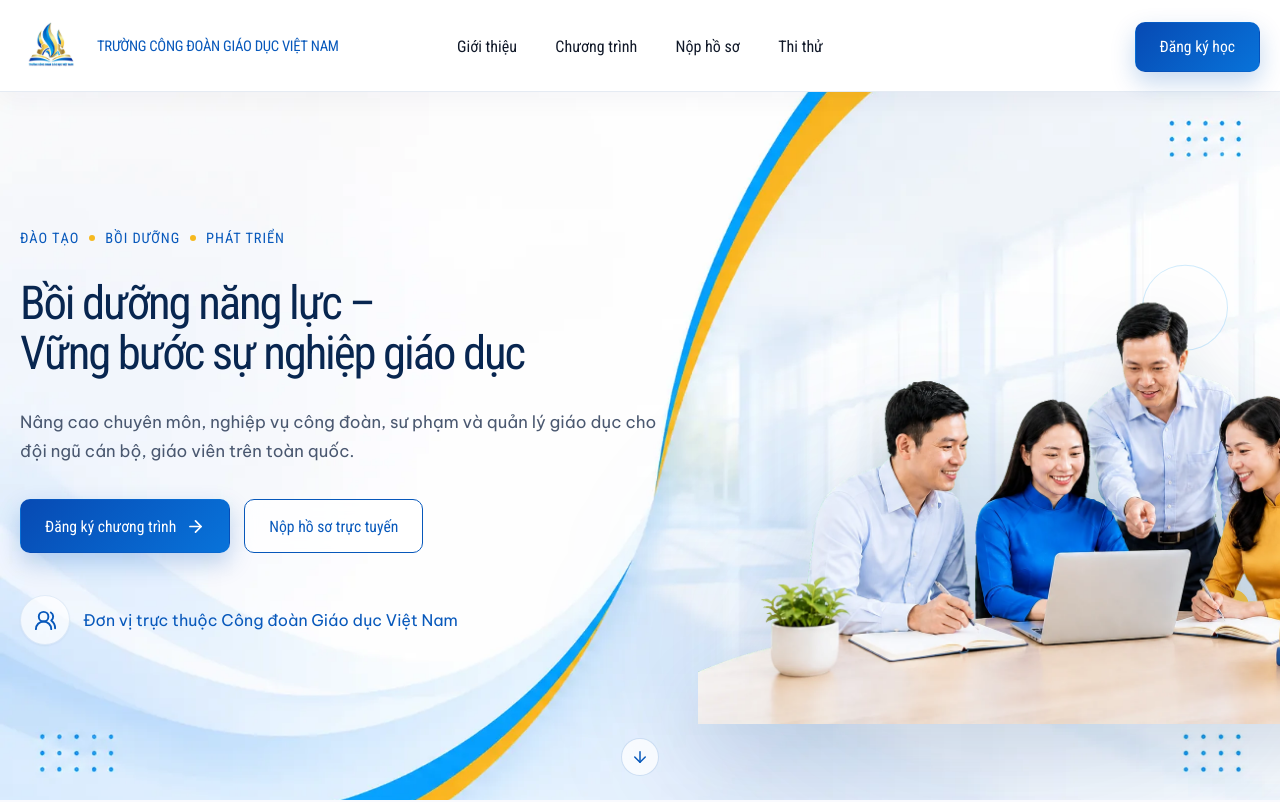
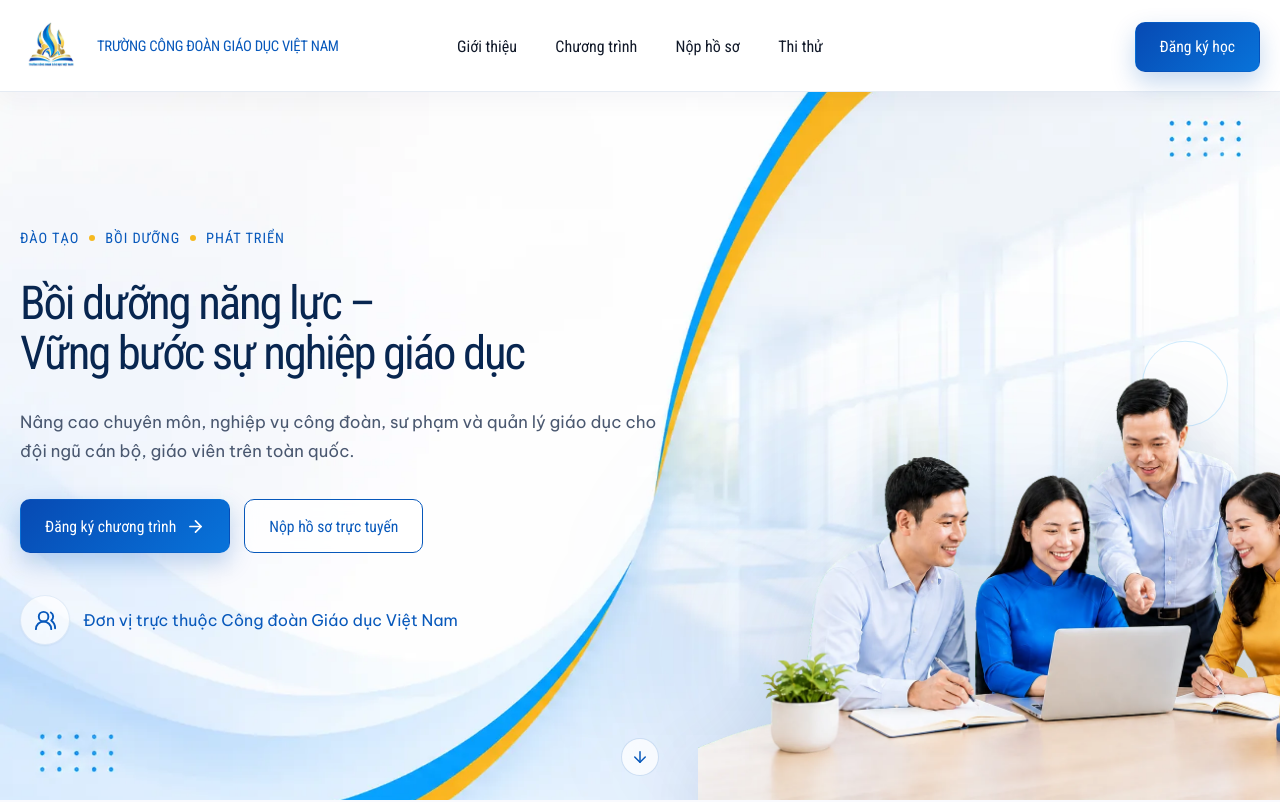
Before and after one commit to Tafi00/congdoanldp, a React (Vite) app: page / in a window 1280 px wide. Shown: the top 802 px of the page. Built offline with nearby package versions, Linux system fonts and the light colour scheme.

Commit message:
fix: align hero artwork with section edge

```diff
--- a/src/sections/home/HeroSection.css
+++ b/src/sections/home/HeroSection.css
@@ -28,13 +28,14 @@
   grid-template-columns: minmax(0, 1.1fr) minmax(500px, 0.9fr);
   align-items: center;
   gap: clamp(24px, 3vw, 64px);
-  padding-block: clamp(54px, 7vh, 96px) clamp(76px, 9vh, 116px);
+  padding-block: clamp(54px, 7vh, 96px) 0;
 }
 
 .hero__content {
   position: relative;
   z-index: 2;
   max-width: 720px;
+  padding-bottom: clamp(76px, 9vh, 116px);
 }
 
 .hero__kicker {
@@ -185,6 +186,7 @@
 
   .hero__content {
     max-width: 760px;
+    padding-bottom: 0;
   }
 
   .hero__visual {
```
